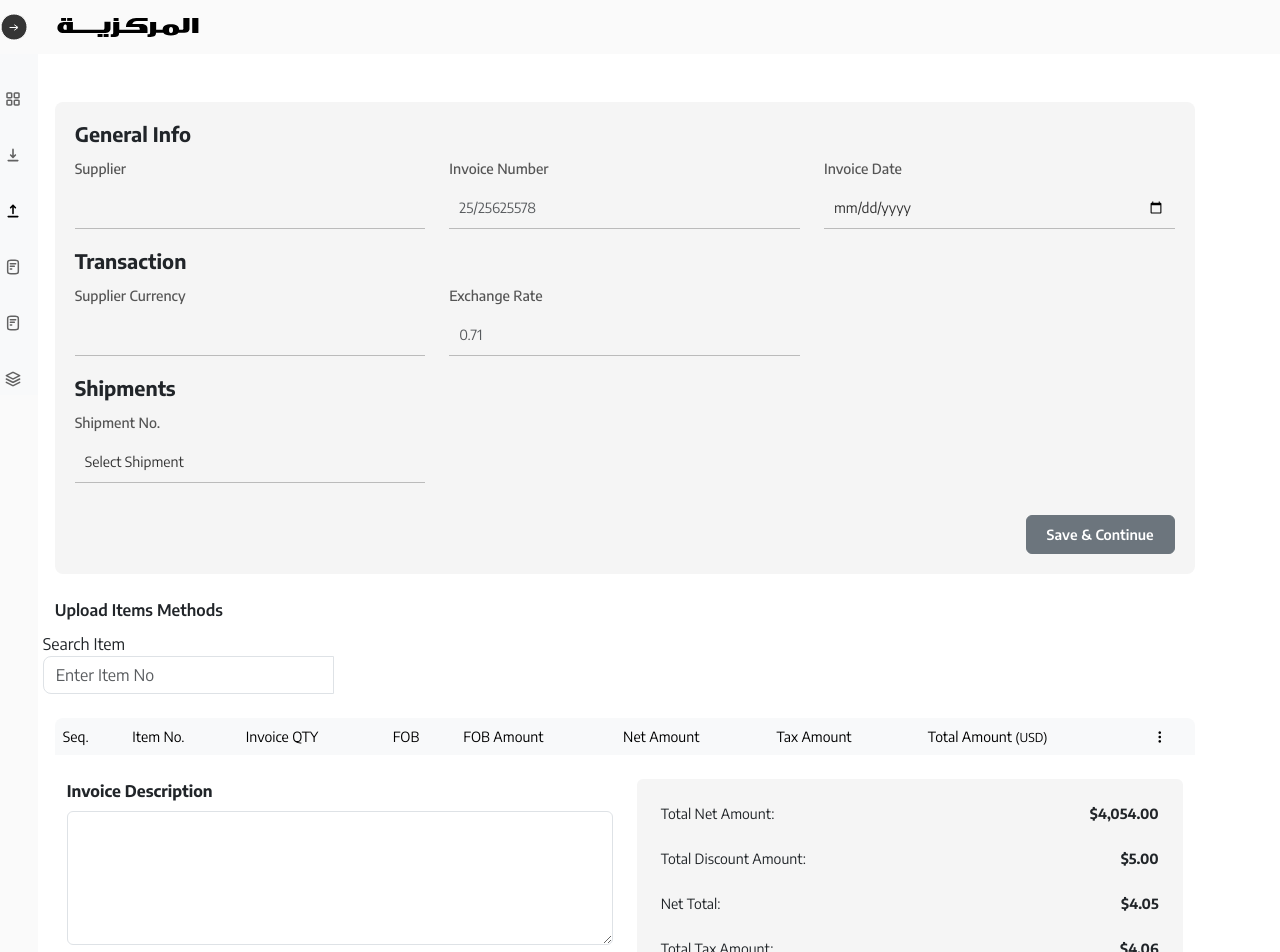
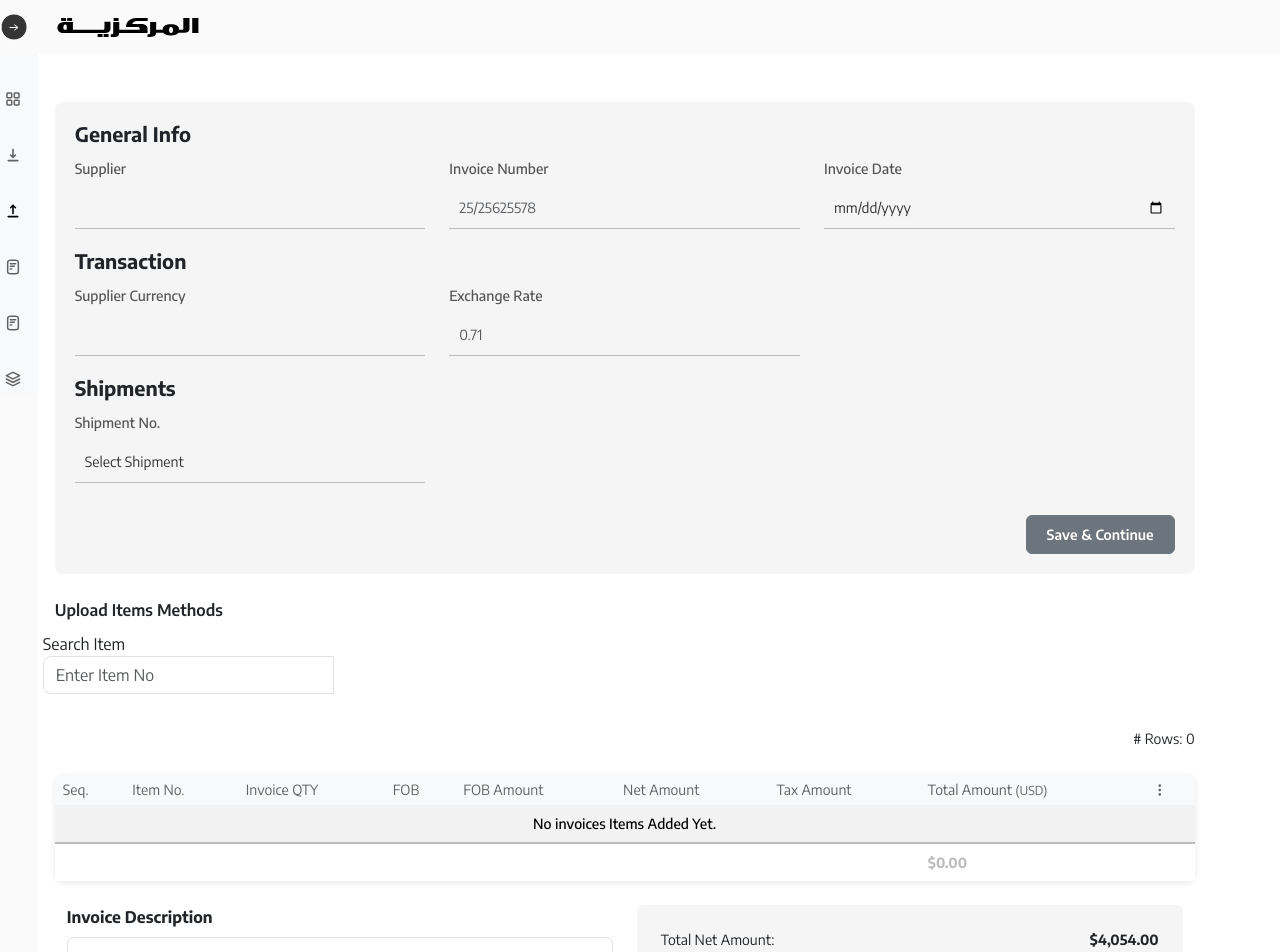
Before and after one commit to Momen-Alshouha/invoice-receiving-module, an Angular app: page /add-invoice in a window 1280 px wide. Shown: the top 952 px of the page. Built offline with nearby package versions, Linux system fonts and the light colour scheme.

Commit message:
feat: Style improvements, total amount displayed in invoice items and messages added
- Displayed total amount in the invoice items table footer
- Added row count above invoice items table
- Messages for No invoices found and No invoice items added yet

```diff
--- a/src/app/invoice-items/invoice-items.component.css
+++ b/src/app/invoice-items/invoice-items.component.css
@@ -3,9 +3,8 @@
   border-radius: 3px;
 }
 
-
 .summary-box {
-    background-color: #F5F5F5;
+  background-color: #f5f5f5;
   border-radius: 8px;
   padding: 20px;
 }
@@ -21,7 +20,7 @@
 }
 
 .searchItemInput:focus {
-    box-shadow:none !important ;
+  box-shadow: none !important ;
 }
 
 .searchItemInput {
@@ -43,3 +42,11 @@
   background-color: white;
   border: 1px solid gray;
 }
+
+.totalAmount{
+  color: #bbb;
+}
+
+tfoot tr {
+  border-top:2px solid #bbb;
+}
--- a/src/app/invoice-items/invoice-items.component.html
+++ b/src/app/invoice-items/invoice-items.component.html
@@ -52,6 +52,11 @@
     </div>
   </div>
 
+  <div class="d-flex justify-content-end">
+    <p class="m-0 mt-3">
+      <span class="rowsNo"># Rows: {{ invoiceItems.length }}</span>
+    </p>
+  </div>
   <table class="table table-striped table-bordered mt-4">
     <thead class="table-light">
       <tr>
@@ -67,6 +72,9 @@
       </tr>
     </thead>
     <tbody>
+      <tr *ngIf="invoiceItems.length === 0">
+        <td colspan="10" class="text-center">No invoices Items Added Yet.</td>
+      </tr>
       <tr *ngFor="let item of invoiceItems">
         <td>{{ item.seq }}</td>
         <td>{{ item.itemNo }}</td>
@@ -89,7 +97,16 @@
         </td>
       </tr>
     </tbody>
+    <!-- Footer Row with Total Amount Sum -->
+    <tfoot>
+      <tr>
+        <td colspan="7" class="text-end fw-bold"></td>
+        <td><strong class="totalAmount">{{ getTotalAmount() | currency:'USD' }}</strong></td>
+        <td></td>
+      </tr>
+    </tfoot>
   </table>
+
 </div>
 
 <div class="container mt-4">
--- a/src/app/invoice-items/invoice-items.component.ts
+++ b/src/app/invoice-items/invoice-items.component.ts
@@ -114,4 +114,8 @@ export class InvoiceItemsComponent implements OnInit {
     });
   }
 
+  getTotalAmount(): number {
+    return this.invoiceItems.reduce((sum, item) => sum + item.totalAmount, 0);
+  }
+
 }
--- a/src/app/invoices/invoices.component.html
+++ b/src/app/invoices/invoices.component.html
@@ -1,4 +1,4 @@
-<div class="container my-4 m-0">
+<div class="my-4 m-0">
   <!-- Global Search Filter -->
 
   <div class="form-group w-100">
@@ -92,7 +92,7 @@
             </div>
           </th>
 
-          <th scope="col" class="w-25">Supplier</th>
+          <th scope="col" class="">Supplier</th>
           <th scope="col">Invoice No</th>
           <th scope="col">
             Creation Date
@@ -117,6 +117,9 @@
         </tr>
       </thead>
       <tbody>
+        <tr *ngIf="invoices.length === 0">
+          <td colspan="8" class="text-center">No invoices found.</td>
+        </tr>
         <tr *ngFor="let invoice of filteredInvoices">
           <td>{{ invoice.invoiceSeq ?? "N/A" }}</td>
           <td>{{ invoice.supplierName ?? "N/A" }}</td>
--- a/src/styles.css
+++ b/src/styles.css
@@ -6,10 +6,6 @@
 
 .table-responsive {
   overflow-x: visible;
-}
-
-th {
-  font-weight: 400;
 }
 
 td {
@@ -61,3 +57,26 @@ select {
 :not(.btn-check) + .btn:active {
   border-color: transparent !important;
 }
+
+th {
+  padding-top: 5px !important;
+  padding-bottom: 5px !important;
+}
+
+.rowsNo {
+  font-size: 14px;
+}
+
+tfoot tr {
+  border-top: 2px solid #bbb;
+}
+
+table {
+  box-shadow: 0px 2px 6.6px 0px #00000017;
+  border-radius: 8px;
+}
+
+th {
+  font-weight: 400;
+  color: #626262 !important;
+}
```
Lines whose indentation alone changed are shown as unchanged.
